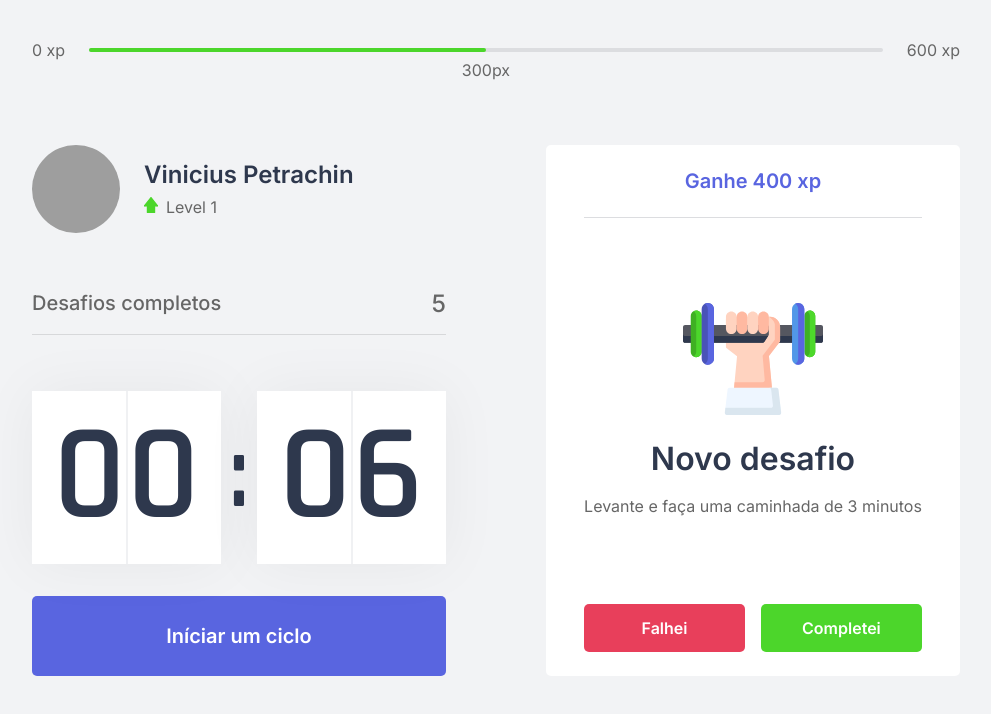
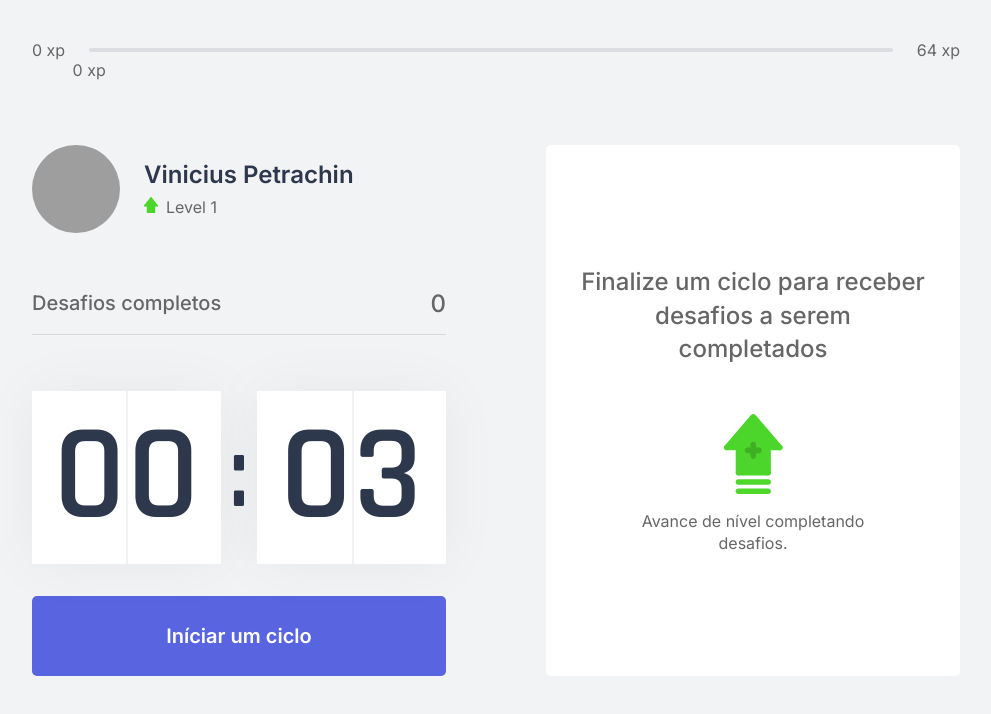
Before and after one commit to viniciuspetrachin/Move-It-the-Pomodoro-App-using-Next.js, a Next.js app: page / in a window 1280 px wide. Shown: the top 714 px of the page, without its empty margins (144-1135 px from the left). Built offline with nearby package versions, Linux system fonts and the light colour scheme; grey boxes are pictures that could not be loaded.

Commit message:
#focopraticagrupo

```diff
--- a/src/components/ChallengeBox.tsx
+++ b/src/components/ChallengeBox.tsx
@@ -1,22 +1,26 @@
+import { useContext } from 'react';
+import { ChallengesContext } from '../contexts/ChallengesContext';
 import styles from '../styles/components/ChallengeBox.module.css'
 
 export default function ChallengeBox() {
-  const hasActiveChallenge = true;
+
+  const {activeChallenge, resetChallenge} = useContext(ChallengesContext)
 
   return (
     <div className={styles.challengeBoxContainer}>
-      {hasActiveChallenge ? (
+      {activeChallenge ? (
         <div className={styles.challengeActive}>
-          <header>Ganhe 400 xp</header>
+          <header>Ganhe {activeChallenge.amount} xp</header>
           <main>
-            <img src="icons/body.svg" />
+            <img src={`icons/${activeChallenge.type}.svg`} />
             <strong>Novo desafio</strong>
-            <p>Levante e faça uma caminhada de 3 minutos</p>
+            <p>{activeChallenge.description}</p>
           </main>
           <footer>
             <button
               type="button"
               className={styles.challengeFailedButton}
+              onClick={resetChallenge}
             >
               Falhei</button>
             <button
--- a/src/components/CompletedChallenges.tsx
+++ b/src/components/CompletedChallenges.tsx
@@ -1,10 +1,14 @@
+import { useContext } from 'react'
+import { ChallengesContext } from '../contexts/ChallengesContext'
 import styles from '../styles/components/CompletedChallenges.module.css'
 
 export function CompletedChallenges(){
+const {challengesCompleted} = useContext(ChallengesContext)
+
   return(
     <div className={styles.completedChallengesContainer}>
       <span>Desafios completos</span>
-      <span>5</span>
+      <span>{challengesCompleted}</span>
     </div>
   )
 }
--- a/src/components/Countdown.tsx
+++ b/src/components/Countdown.tsx
@@ -1,11 +1,14 @@
-import { useState, useEffect } from 'react'
+import { useState, useEffect, useContext } from 'react'
+import { ChallengesContext } from '../contexts/ChallengesContext';
 import styles from '../styles/components/Countdown.module.css'
 
 let countdownTimeout: NodeJS.Timeout
 
 export function Countdown() {
 
-  const [time, setTime] = useState(0.1 * 60);
+  const {startNewChallenge} = useContext(ChallengesContext)
+
+  const [time, setTime] = useState(0.05 * 60);
   const [isActive, setIsActive] = useState(false);
   const [hasFinished, setHasFinished] = useState(false);
 
@@ -31,6 +34,7 @@
         setTime(time - 1);
       }, 1000)
     } else if (isActive && time === 0) {
+      startNewChallenge();
       setHasFinished(true);
       setIsActive(false);
     }
--- a/src/components/ExperienceBar.tsx
+++ b/src/components/ExperienceBar.tsx
@@ -1,15 +1,20 @@
-
+import { useContext } from 'react'
+import { ChallengesContext } from '../contexts/ChallengesContext'
 import styles from '../styles/components/ExperienceBar.module.css'
 
 export function ExperienceBar() {
-  return(
+
+  const { currentExperience, experienceToNextLevel } = useContext(ChallengesContext)
+  const percentToNextLevel = Math.round(currentExperience*100) / experienceToNextLevel
+
+  return (
     <header className={styles.experienceBar}>
-      <span>0 xp</span>
+      <span>{0} xp</span>
       <div>
-        <div style={{width: '50%'}} />
-        <span className={styles.currentExperience} style={{left: '50%'}}>300px</span>
+        <div style={{ width: `${percentToNextLevel}%` }} />
+        <span className={styles.currentExperience} style={{ left: `${percentToNextLevel}%` }}>{currentExperience} xp</span>
       </div>
-      <span>600 xp</span>
+      <span>{experienceToNextLevel} xp</span>
     </header>
   )
 }
--- /dev/null
+++ b/src/contexts/ChallengesContext.tsx
@@ -0,0 +1,62 @@
+import { createContext, useState, ReactNode, VoidFunctionComponent } from 'react'
+import challenges from '../data/challenges.json'
+
+interface Challenge {
+  type: 'body' | 'eye',
+  description: string,
+  amount: number
+}
+
+interface ChallengesContextData {
+  level: number,
+  currentExperience: number,
+  challengesCompleted: number,
+  activeChallenge: Challenge,
+  experienceToNextLevel: number,
+  levelUp: () => void,
+  startNewChallenge: () => void,
+  resetChallenge: () => void
+}
+
+interface ChallengesProviderProps {
+  children: ReactNode;
+}
+export const ChallengesContext = createContext({} as ChallengesContextData)
+
+export function ChallengesProvider({ children }: ChallengesProviderProps) {
+  const [level, setLevel] = useState(1)
+  const [currentExperience, setCurrentExperience] = useState(0)
+  const [challengesCompleted, setChallengesCompleteds] = useState(0)
+  const [activeChallenge, setActiveChallenge] = useState(null)
+
+  const experienceToNextLevel = Math.pow((level + 1) * 4, 2);
+
+  function levelUp() {
+    setLevel(level + 1)
+  }
+
+  function startNewChallenge() {
+    const randomChallengeIndex = Math.floor(Math.random() * challenges.length)
+    setActiveChallenge(challenges[randomChallengeIndex])
+  }
+
+  function resetChallenge(){
+    setActiveChallenge(null)
+  }
+
+  return (
+    <ChallengesContext.Provider
+      value={{
+        level,
+        currentExperience,
+        challengesCompleted,
+        activeChallenge,
+        experienceToNextLevel,
+        levelUp,
+        startNewChallenge,
+        resetChallenge
+      }}>
+      {children}
+    </ChallengesContext.Provider>
+  )
+}
--- /dev/null
+++ b/src/data/challenges.json
@@ -0,0 +1,60 @@
+[{
+    "type": "body",
+    "description": "Estique um de seus braços com a palma da mão virada para frente e puxe os dedos para cima por 10 segundos por mão.",
+    "amount": 80
+  }, {
+    "type": "body",
+    "description": "Estique seu braço contra o peito e puxe-o utilizando o outro braço por 10 segundos por braço.",
+    "amount": 60
+  },
+  {
+    "type": "body",
+    "description": "Puxe seu pescoço com a ajuda da mão para a direita e para a esquerda, permanecendo na posição por alguns segundos.",
+    "amount": 70
+  },
+  {
+    "type": "body",
+    "description": "Com as duas mãos na parte de trás da cabeça, leve-a para baixo, alongando a parte de trás da região.",
+    "amount": 60
+  },
+  {
+    "type": "body",
+    "description": "Cruze as pernas e desça com as mãos esticadas em direção ao chão. Repita o movimento com a outra perna na frente.",
+    "amount": 100
+  },
+  {
+    "type": "body",
+    "description": "Sentado, abra as pernas e tente encostar as palmas das mãos no chão, repita 3 vezes por 5 segundos.",
+    "amount": 80
+  },
+  {
+    "type": "body",
+    "description": "Puxe o joelho de encontro ao peito e segure, troque de perna após 10 segundos.",
+    "amount": 50
+  },
+  {
+    "type": "body",
+    "description": "Sentado, cruze uma perna e incline seu tronco à frente, troque de perna após 10 segundos.",
+    "amount": 80
+  },
+  {
+    "type": "eye",
+    "description": "Sentado, feche os olhos e cubra-os com as palmas da mão durante 2 minutos, depois abra normalmente.",
+    "amount": 90
+  },
+  {
+    "type": "eye",
+    "description": "Em algum ambiente aberto, olhe o mais longe que puder em quatro direções por 3s, mexa apenas os olhos. Repita 3 vezes.",
+    "amount": 140
+  },
+  {
+    "type": "eye",
+    "description": "Usando os polegares, massage a área abaixo das sobrancelhas em movimentos circulares por 15 segundos.",
+    "amount": 70
+  },
+  {
+    "type": "body",
+    "description": "Em pé, gire a cintura o máximo que puder para a esquerda, segure por cinco segundos. Repita para a direita.",
+    "amount": 90
+  }
+]
--- a/src/pages/_app.tsx
+++ b/src/pages/_app.tsx
@@ -1,7 +1,12 @@
 import '../styles/global.css'
+import { ChallengesProvider } from '../contexts/ChallengesContext'
 
 function MyApp({ Component, pageProps }) {
-  return <Component {...pageProps} />
+  return (
+    <ChallengesProvider>
+      <Component {...pageProps} />
+    </ChallengesProvider>
+  )
 
 }
 
```
